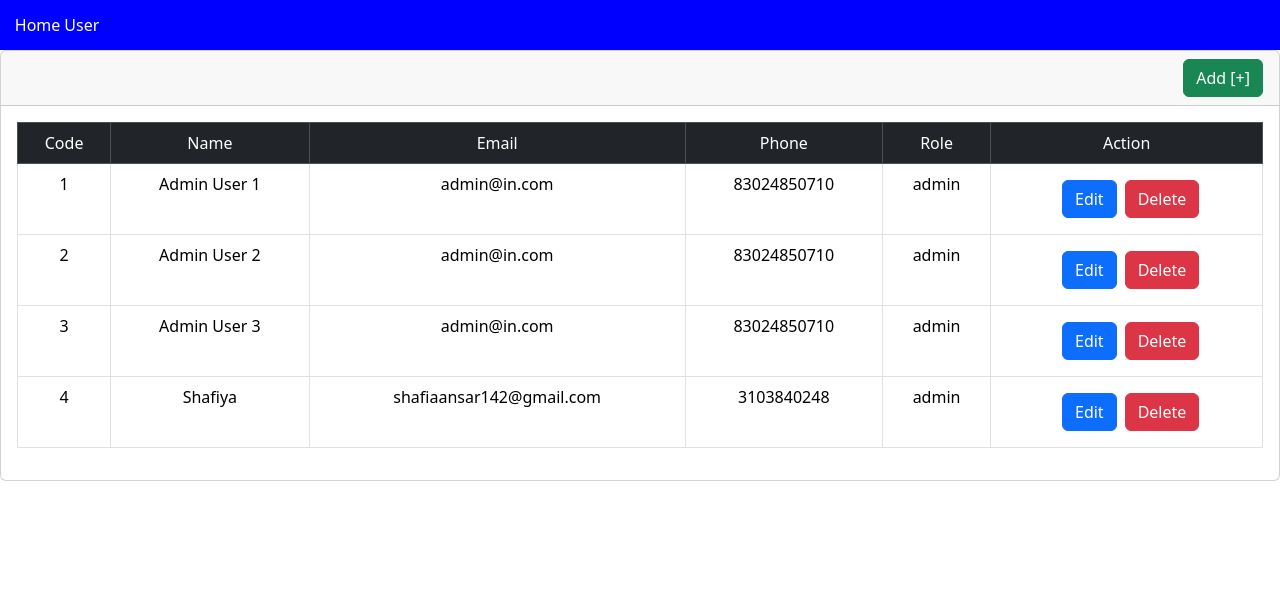
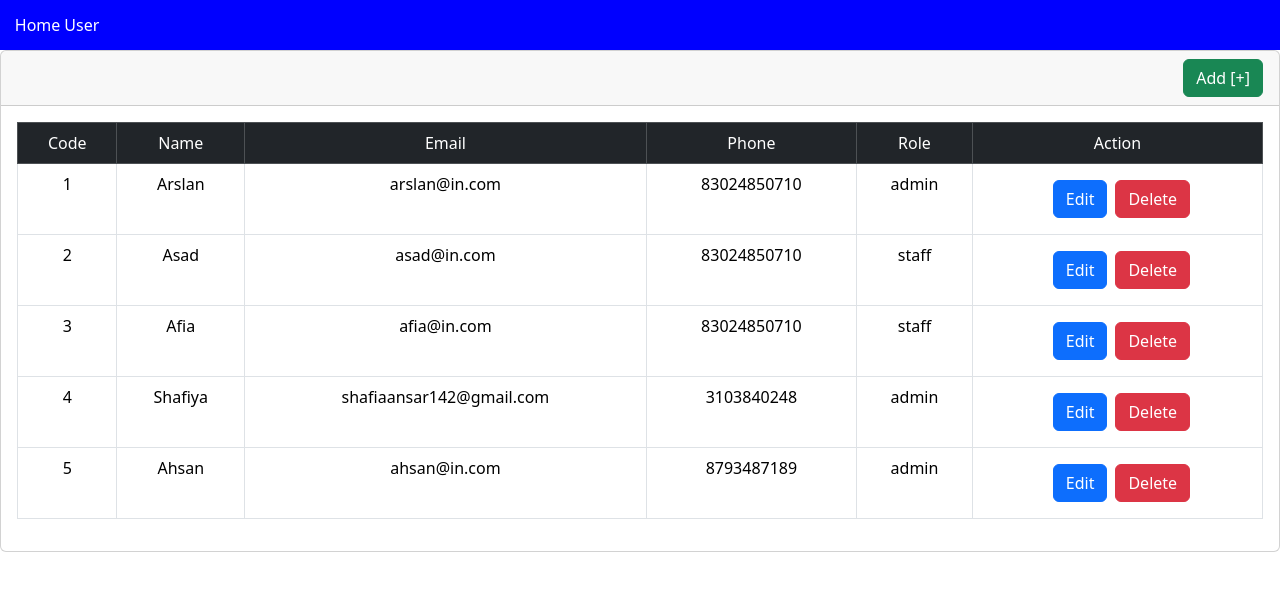
Before and after one commit to ShafiaAnsar/Redux-users, a React (Create React App) app: page /user in a window 1280 px wide. Shown: the top 590 px of the page. Built offline with nearby package versions, Linux system fonts and the light colour scheme; data requests are answered from the project's data file.

Commit message:
Completed

```diff
--- a/src/Component/Adduser.jsx
+++ b/src/Component/Adduser.jsx
@@ -44,25 +44,25 @@ const Adduser = () => {
           <div className="col-lg-12">
             <div className="form-group">
               <label>Name</label>
-              <input className="form-control" name="name" value={inputValue.name} onChange={handleChange}></input>
+              <input className="form-control" name="name" required value={inputValue.name} onChange={handleChange}></input>
             </div>
           </div>
           <div className="col-lg-12">
             <div className="form-group">
               <label>Email</label>
-              <input className="form-control" name="email" value={inputValue.email} onChange={handleChange}></input>
+              <input className="form-control" required name="email" value={inputValue.email} onChange={handleChange}></input>
             </div>
           </div>
           <div className="col-lg-12">
             <div className="form-group">
               <label>Phone</label>
-              <input className="form-control" name="phone"  value={inputValue.phone} onChange={handleChange}></input>
+              <input className="form-control" required name="phone"  value={inputValue.phone} onChange={handleChange}></input>
             </div>
           </div>
           <div className="col-lg-12">
             <div className="form-group">
               <label>Role</label>
-              <select className="form-control" name="role" value={inputValue.role} onChange={handleChange}>
+              <select className="form-control" requiredq name="role" value={inputValue.role} onChange={handleChange}>
                 <option value="admin">Admin</option>
                 <option value="staff">Staff</option>
               </select>
--- a/src/Component/Updateuser.jsx
+++ b/src/Component/Updateuser.jsx
@@ -1,16 +1,19 @@
-import { useState } from "react"
-import {useDispatch} from "react-redux"
-import { useNavigate,Link } from "react-router-dom"
-const Updateuser = () => {
-  const navigate = useNavigate()
-  const dispatch = useDispatch()
-  const [inputValue,setInputValue] = useState({
-    id:0,
-    name:'',
-    email:'',
-    phone:'',
-    role:'admin'
-  })
+import { useEffect, useState } from "react"
+import {useDispatch, useSelector} from "react-redux"
+import { useNavigate,Link, useParams } from "react-router-dom"
+import { FetchUserObj, FunctionUpdateUser } from "../Redux/Action"
+const UpdateUser = () => {
+  const navigate = useNavigate();
+  const dispatch = useDispatch();
+  const { code } = useParams();
+  const userobj = useSelector((state) => state.user.userobj);
+  const [inputValue, setInputValue] = useState({
+    id: 0,
+    name: '',
+    email: '',
+    phone: '',
+    role: 'admin'
+  });
 
   const handleChange = (e) => {
     const { name, value } = e.target;
@@ -19,18 +22,36 @@ const Updateuser = () => {
       [name]: value
     }));
   };
-  const handleSubmit = (e)=>{
-    e.preventDefault()
-    const userobj ={
-      id:id,
-      name:name,
-      email:email,
-      phone:phone,
-      role:role}
-      dispatch(AddUser(userobj))
-      navigate('/user')
-      console.log(userobj)
-  }
+  const handleSubmit = (e) => {
+    e.preventDefault();
+    const userobj = {
+      id: inputValue.id,
+      name: inputValue.name,
+      email: inputValue.email,
+      phone: inputValue.phone,
+      role: inputValue.role};
+    dispatch(FunctionUpdateUser(userobj,inputValue.id));
+    navigate('/user');
+}
+  useEffect(() => {
+    dispatch(FetchUserObj(code));
+  }, [dispatch, code]);
+
+  useEffect(() => {
+    if (userobj) {
+      setInputValue((prevValues) => ({
+        ...prevValues,
+        id: userobj.id,
+        name: userobj.name,
+        email: userobj.email,
+        phone: userobj.phone,
+        role: userobj.role
+      }));
+    }
+  }, [userobj]);
+
+
+
   const {id, name, email, phone, role } = inputValue;
 
   return (
@@ -42,28 +63,34 @@ const Updateuser = () => {
       </div>
       <div className="card-body">
         <div className="row">
+        <div className="col-lg-12">
+            <div className="form-group">
+              <label>Id</label>
+              <input className="form-control" name="id" disabled ="disabled" value={inputValue.id || ''}></input>
+            </div>
+          </div>
           <div className="col-lg-12">
             <div className="form-group">
               <label>Name</label>
-              <input className="form-control" name="name" value={inputValue.name} onChange={handleChange}></input>
+              <input className="form-control" name="name" value={inputValue.name|| ''} onChange={handleChange}></input>
             </div>
           </div>
           <div className="col-lg-12">
             <div className="form-group">
               <label>Email</label>
-              <input className="form-control" name="email" value={inputValue.email} onChange={handleChange}></input>
+              <input className="form-control" name="email" value={inputValue.email|| ''} onChange={handleChange}></input>
             </div>
           </div>
           <div className="col-lg-12">
             <div className="form-group">
               <label>Phone</label>
-              <input className="form-control" name="phone"  value={inputValue.phone} onChange={handleChange}></input>
+              <input className="form-control" name="phone"  value={inputValue.phone|| ''} onChange={handleChange}></input>
             </div>
           </div>
           <div className="col-lg-12">
             <div className="form-group">
               <label>Role</label>
-              <select className="form-control" name="role" value={inputValue.role} onChange={handleChange}>
+              <select className="form-control" name="role" value={inputValue.role|| ''} onChange={handleChange}>
                 <option value="admin">Admin</option>
                 <option value="staff">Staff</option>
               </select>
@@ -81,4 +108,4 @@ const Updateuser = () => {
   )
 }
 
-export default Updateuser
+export default UpdateUser
--- a/src/Data/db.json
+++ b/src/Data/db.json
@@ -2,24 +2,24 @@
   "user": [
     {
       "id": 1,
-      "name": "Admin User 1",
-      "role": "admin",
-      "email": "admin@in.com",
-      "phone": "83024850710"
+      "name": "Arslan",
+      "email": "arslan@in.com",
+      "phone": "83024850710",
+      "role": "admin"
     },
     {
       "id": 2,
-      "name": "Admin User 2",
-      "role": "admin",
-      "email": "admin@in.com",
-      "phone": "83024850710"
+      "name": "Asad",
+      "email": "asad@in.com",
+      "phone": "83024850710",
+      "role": "staff"
     },
     {
       "id": 3,
-      "name": "Admin User 3",
-      "role": "admin",
-      "email": "admin@in.com",
-      "phone": "83024850710"
+      "name": "Afia",
+      "email": "afia@in.com",
+      "phone": "83024850710",
+      "role": "staff"
     },
     {
       "name": "Shafiya",
@@ -27,6 +27,13 @@
       "phone": "3103840248",
       "role": "admin",
       "id": 4
+    },
+    {
+      "name": "Ahsan",
+      "email": "ahsan@in.com",
+      "phone": "8793487189",
+      "role": "admin",
+      "id": 5
     }
   ]
 }
--- a/src/Redux/Action.js
+++ b/src/Redux/Action.js
@@ -1,5 +1,5 @@
 import axios from "axios"
-import { DELETE_USER, FAIL_REQUEST, GET_USER_LIST, MAKE_REQUEST ,Add_USER,UPDATE_USER} from "./ActionType"
+import { DELETE_USER, FAIL_REQUEST, GET_USER_LIST, MAKE_REQUEST ,Add_USER,UPDATE_USER,GET_USER_OBJ} from "./ActionType"
 import { toast } from "react-toastify"
 
 export const makeRequest = ()=>{
@@ -78,15 +78,29 @@ export const AddUser=(data)=>{
 
     }
 }
-export const UpdateUser=(data)=>{
+export const FunctionUpdateUser=(data,code)=>{
     return (dispatch)=>{
       dispatch(makeRequest());
-        axios.post('http://localhost:8000/user',data).then(res=>{
-            dispatch(addUser());
-            toast.success("User Added Successfully")
+        axios.put('http://localhost:8000/user/'+code,data).then(res=>{
+            dispatch(updateUser());
+            toast.success("User Updated Successfully")
           }).catch(err=>{
             dispatch(failRequest(err.message))
           })
 
     }
 }
+export const FetchUserObj=(code)=>{
+  return (dispatch)=>{
+    dispatch(makeRequest());
+    //setTimeout(() => {
+      axios.get('http://localhost:8000/user/'+code).then(res=>{
+          const userlist=res.data;
+          dispatch(getUserobj(userlist));
+        }).catch(err=>{
+          dispatch(failRequest(err.message))
+        })
+   // }, 2000);
+
+  }
+}
```
